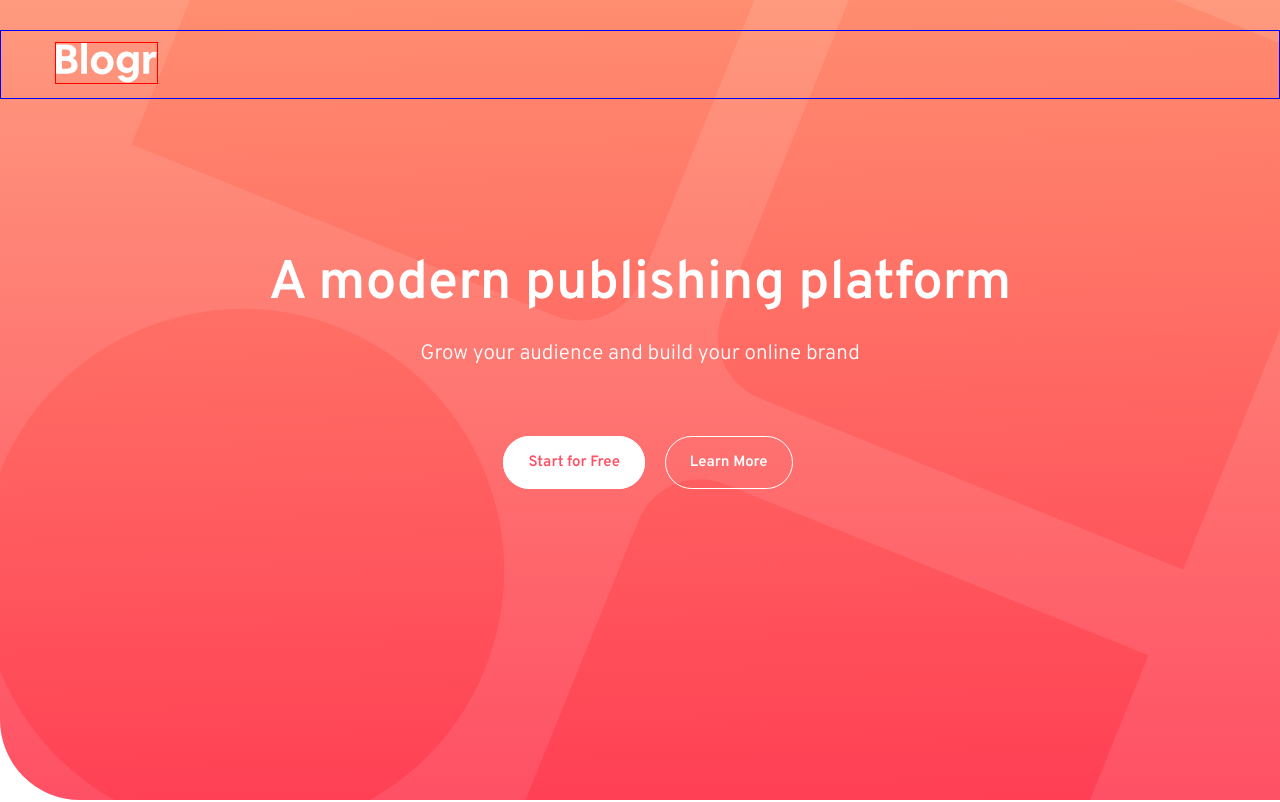
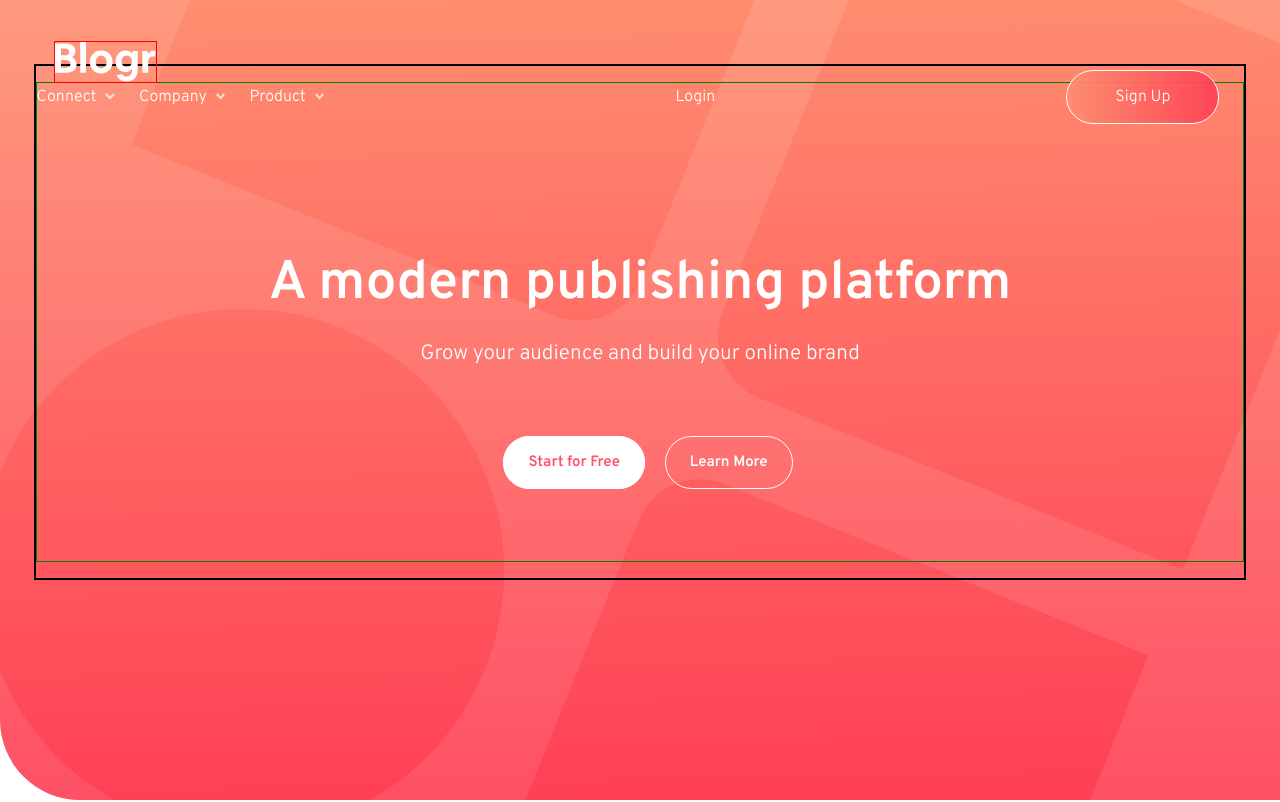
Before and after one commit to SJinKim/WebDesign, a plain HTML site: page blogr-landing-page-main/index.html in a window 1280 px wide. Shown: the top 802 px of the page. Drawn offline with Linux system fonts and the light colour scheme.

Commit message:
changes
slight changes

```diff
--- a/blogr-landing-page-main/css/style.css
+++ b/blogr-landing-page-main/css/style.css
@@ -150,7 +150,6 @@ header {
   margin-top: 30px;
   width: 100%;
   padding: 2.1rem;
-  border: 1px solid blue;
 }
 
 .logo {
@@ -160,6 +159,10 @@ header {
   left: 0;
   margin-top: 1.05rem;
   margin-left: 1.5rem;
+}
+
+.navbar {
+  display: none;
 }
 
 .navbar ul {
@@ -203,10 +206,6 @@ header {
   text-decoration: none;
 }
 
-.navbar {
-  display: none;
-}
-
 /*so that we can click on it*/
 .navbar-toggle {
   display: none;
@@ -234,12 +233,6 @@ header {
 }
 
 @media (min-width: 52rem) {
-  .header {
-    position: relative;
-    display: flex;
-    flex-direction: row;
-  }
-
   .logo {
     position: inherit;
     border: 1px solid red;
@@ -250,7 +243,34 @@ header {
     display: none;
   }
 
-  .nav;
+  .navbar {
+    display: flex;
+    border: 2px solid black;
+  }
+
+  .navbar ul {
+    border: 1px solid green;
+    flex-direction: row;
+    justify-content: space-between;
+    padding: 0;
+  }
+
+  .navbar li {
+    float: right;
+    margin-right: 1.5rem;
+  }
+
+  .navbar a {
+    color: var(--nt-white);
+  }
+
+  .navbar .divide a::before {
+    display: none;
+  }
+
+  .navbar .arrow__needed a::after {
+    background-image: url('/images/icon-arrow-light.svg');
+  }
 }
 
 /*
```
Also changed, not shown: blogr-landing-page-main/index.html (+4 -4 lines).
